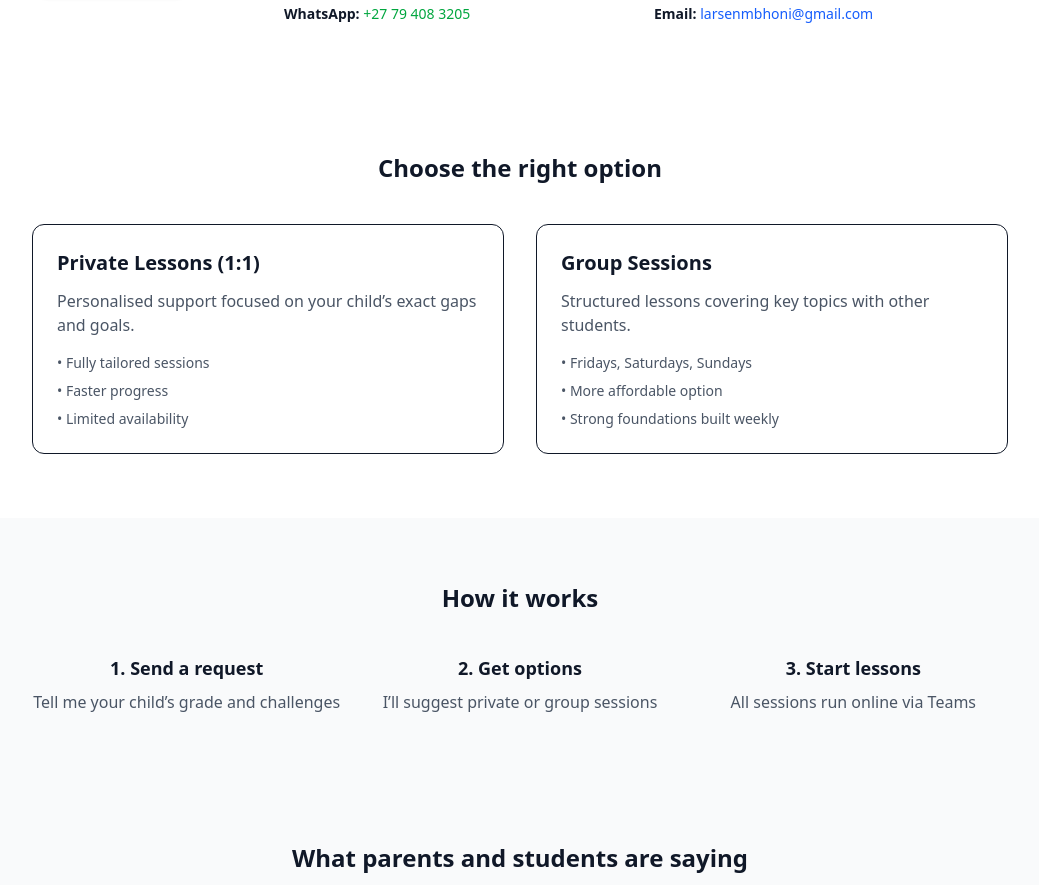
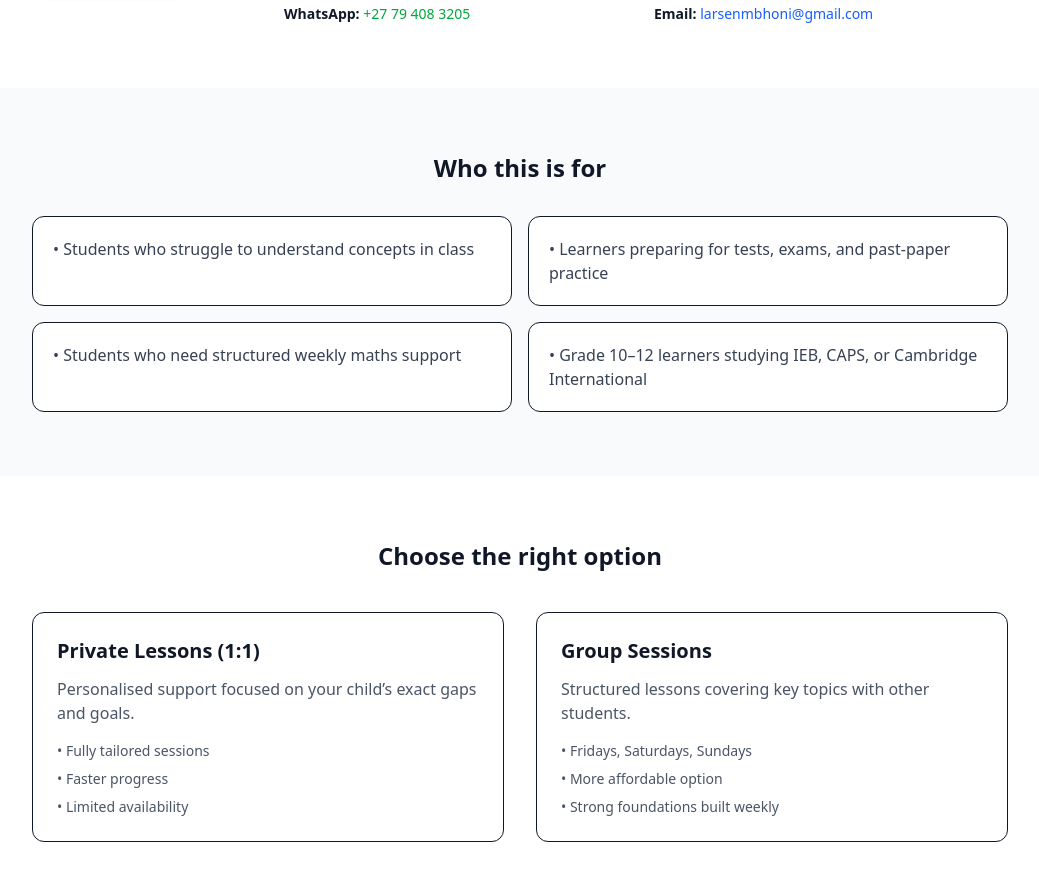
Before and after one commit to LARSENZA/LARSENZA.github.io, a React (Vite) app: page / in a window 1280 px wide. Shown: the part 952-1837 px from the top of the page, without its empty margins (120-1159 px from the left). Built offline with nearby package versions, Linux system fonts and the light colour scheme.

Commit message:
Add 'Who this is for' section to LarsenMathSite
Added a section outlining who the site is for, including specific target audiences.

```diff
--- a/src/LarsenMathSite.jsx
+++ b/src/LarsenMathSite.jsx
@@ -189,6 +189,27 @@ export default function LarsenMathSite() {
     </div>
   </div>
 </section>
+
+        {/* WHO THIS IS FOR */}
+<section className="bg-gray-50 py-16">
+  <div className="max-w-5xl mx-auto px-6">
+    <h2 className="text-2xl font-semibold text-center">Who this is for</h2>
+
+    <div className="mt-8 grid md:grid-cols-2 gap-4">
+      {[
+        "Students who struggle to understand concepts in class",
+        "Learners preparing for tests, exams, and past-paper practice",
+        "Students who need structured weekly maths support",
+        "Grade 10–12 learners studying IEB, CAPS, or Cambridge International",
+      ].map((item) => (
+        <div key={item} className="border rounded-xl p-5 bg-white">
+          <p className="text-gray-700">• {item}</p>
+        </div>
+      ))}
+    </div>
+  </div>
+</section>
+
         {/* OFFER */}
         <section className="max-w-5xl mx-auto px-6 py-16">
           <h2 className="text-2xl font-semibold text-center">
```
